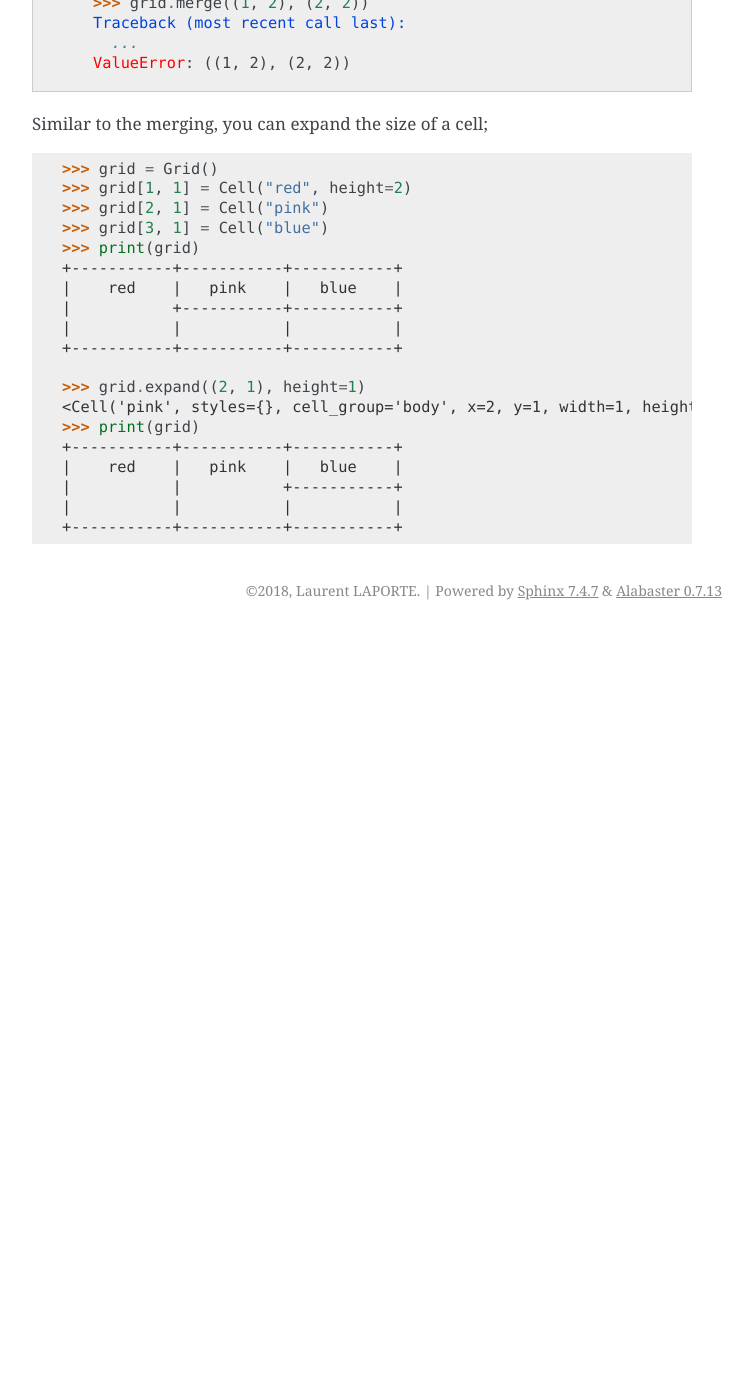
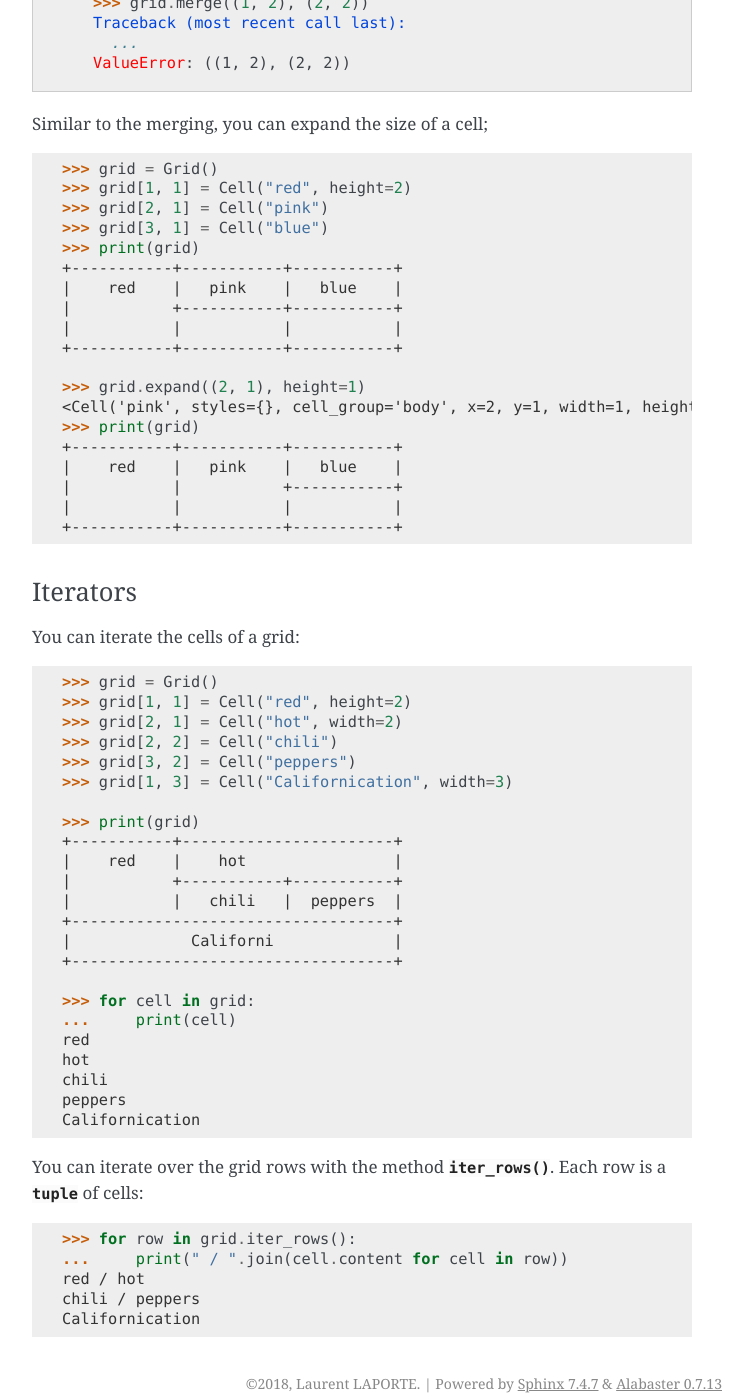
Before and after one commit to laurent-laporte-pro/benker, a Sphinx documentation site: the page built from docs/tutorials/grid.rst, in a window 1280 px wide and 1400 px high, scrolled down 4706 px. Shown: the whole window, without its empty margins (388-1141 px from the left). Built offline with Sphinx 7.4.7, drawn with Linux system fonts in a browser that asks for light colours; before the commit the page ends 5336 px from its top, so only the background shows below that.

Commit message:
Add method :meth:`~benker.grid.Grid.iter_rows`.

```diff
--- a/docs/tutorials/grid.rst
+++ b/docs/tutorials/grid.rst
@@ -287,3 +287,48 @@ Similar to the merging, you can expand the size of a cell;
     |           |           +-----------+
     |           |           |           |
     +-----------+-----------+-----------+
+
+
+.. _benker__grid__iterators:
+
+Iterators
+~~~~~~~~~
+
+You can iterate the cells of a grid:
+
+.. doctest:: grid
+
+    >>> grid = Grid()
+    >>> grid[1, 1] = Cell("red", height=2)
+    >>> grid[2, 1] = Cell("hot", width=2)
+    >>> grid[2, 2] = Cell("chili")
+    >>> grid[3, 2] = Cell("peppers")
+    >>> grid[1, 3] = Cell("Californication", width=3)
+
+    >>> print(grid)
+    +-----------+-----------------------+
+    |    red    |    hot                |
+    |           +-----------+-----------+
+    |           |   chili   |  peppers  |
+    +-----------------------------------+
+    |             Californi             |
+    +-----------------------------------+
+
+    >>> for cell in grid:
+    ...     print(cell)
+    red
+    hot
+    chili
+    peppers
+    Californication
+
+You can iterate over the grid rows with the method
+:meth:`~benker.grid.Grid.iter_rows`. Each row is a :class:`tuple` of cells:
+
+.. doctest:: grid
+
+    >>> for row in grid.iter_rows():
+    ...     print(" / ".join(cell.content for cell in row))
+    red / hot
+    chili / peppers
+    Californication
```
Also changed, not shown: 3 other files.
